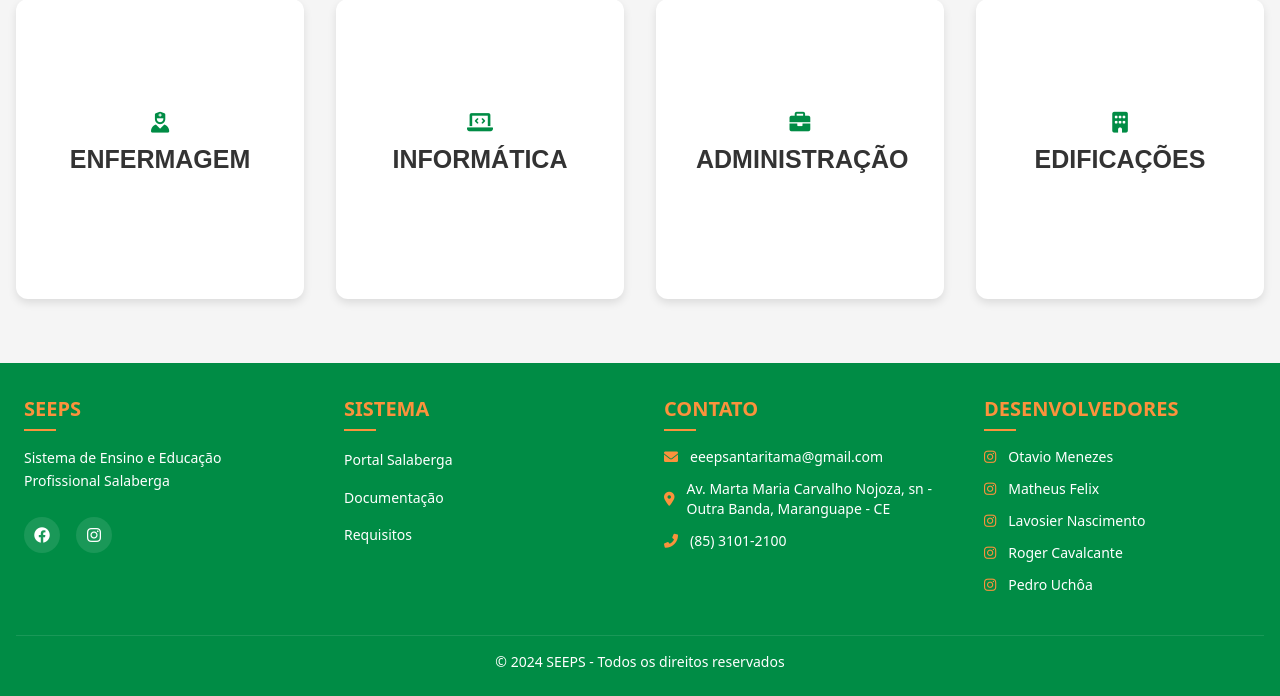
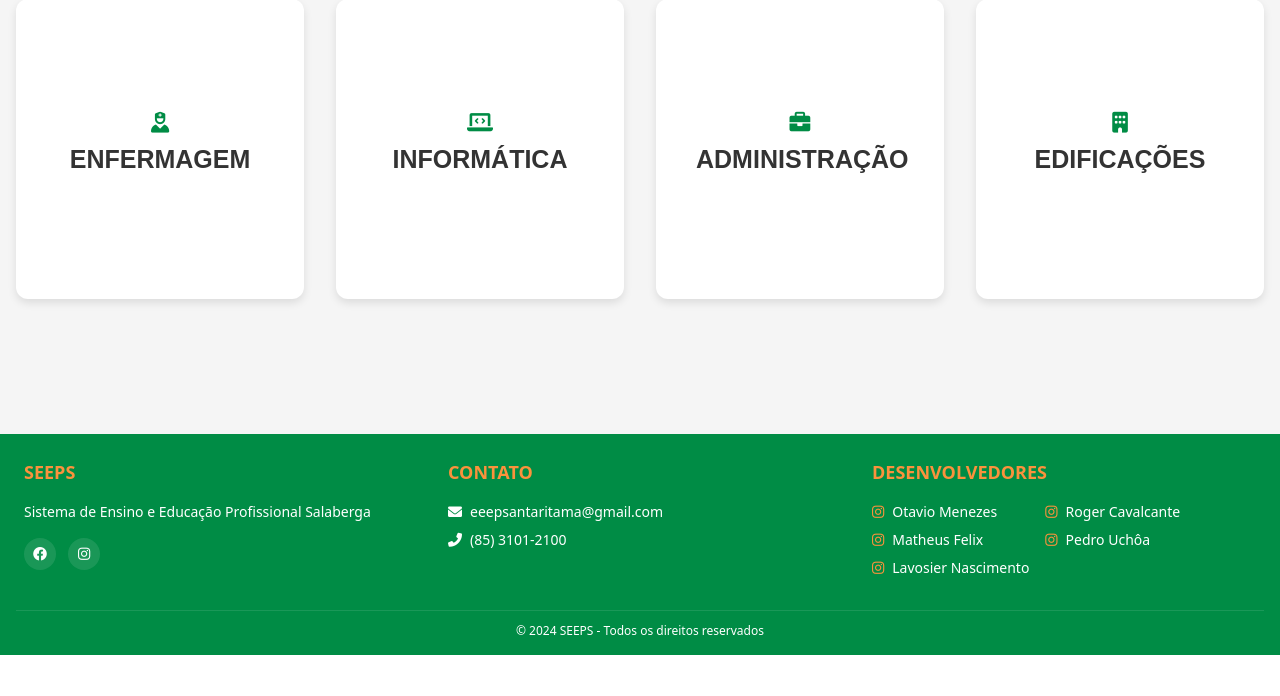
Before and after one commit to teamAreadev/salaberga, a PHP site: page /escola/app/subsystems/seeps2024/index.php in a window 1280 px wide. Shown: the part 145-841 px from the top of the page. After the commit the page ends 800 px from the top, so only its background shows below. Run offline with PHP 8.4, Linux system fonts and the light colour scheme; some libraries are stand-ins or nearby versions.

Commit message:
colocando footer novo e logo atualizada pra png

```diff
--- a/portalsalaberga/app/subsystems/seeps2024/index.php
+++ b/portalsalaberga/app/subsystems/seeps2024/index.php
@@ -11,7 +11,7 @@ if(isset($_SESSION['email'])){
     <meta charset="UTF-8">
     <meta http-equiv="X-UA-Compatible" content="IE=edge">
     <meta name="viewport" content="width=device-width, initial-scale=1.0">
-    <link rel="shortcut icon" href="assets/images/Design sem nome.svg" type="image">
+
     <title>seesp</title>
     <meta name="viewport" content="width=device-width, initial-scale=1.0, maximum-scale=1.0, user-scalable=no">
 <meta name="mobile-web-app-capable" content="yes">
@@ -24,6 +24,8 @@ if(isset($_SESSION['email'])){
     <link href="https://fonts.googleapis.com/css2?family=Roboto:wght@400;500;700&family=Roboto+Condensed:wght@700&display=swap" rel="stylesheet">
     <!-- Google Fonts -->
     <link href="https://fonts.googleapis.com/css2?family=Raleway:wght@400;500;600;700&display=swap" rel="stylesheet">
+
+    <link rel="apple-touch-icon" href="https://i.postimg.cc/05hkk8xc/LOGO-new.png">
 </head>
 
 <script>
@@ -851,67 +853,35 @@ document.querySelectorAll('.course-card a').forEach(link => {
     });
 });
 </script>
-<footer class="text-white font-sans w-full mt-auto py-6" style="background-color: #008C45">
+<footer class="text-white font-sans w-full mt-auto py-4" style="background-color: #008C45">
     <div class="max-w-7xl mx-auto px-4">
-        <div class="grid grid-cols-1 md:grid-cols-2 lg:grid-cols-4 gap-8 mb-8">
+        <div class="grid grid-cols-1 md:grid-cols-2 lg:grid-cols-3 gap-6 mb-6">
             <!-- Identificação Institucional -->
             <div class="p-2">
-                <h4 class="text-orange-400 text-xl font-bold mb-4 relative after:content-[''] after:absolute after:left-0 after:bottom-[-8px] after:w-8 after:h-0.5 after:bg-orange-400 hover:after:w-10 after:transition-all">
-                    SEEPS
-                </h4>
-                <p class="text-sm leading-relaxed mb-4">
-                    Sistema de Ensino e Educação Profissional Salaberga
-                </p>
-                <div class="flex gap-4">
-                    <a aria-label="Visite nossa página no Facebook" target="_blank" rel="noopener noreferrer" href="https://www.facebook.com/groups/salaberga/" class="w-9 h-9 bg-white/10 rounded-full flex items-center justify-center transition-all duration-300 hover:bg-orange-400 hover:-translate-y-1 hover:shadow-lg hover:shadow-orange-400/30">
-                        <i class="fab fa-facebook"></i>
+                <h4 class="text-orange-400 text-lg font-bold mb-3">SEEPS</h4>
+                <p class="text-sm mb-3">Sistema de Ensino e Educação Profissional Salaberga</p>
+                <div class="flex gap-3">
+                    <a aria-label="Facebook" target="_blank" rel="noopener noreferrer" href="https://www.facebook.com/groups/salaberga/"
+                       class="w-8 h-8 bg-white/10 rounded-full flex items-center justify-center hover:bg-orange-400 transition-all">
+                        <i class="fab fa-facebook text-sm"></i>
                     </a>
-                    <a aria-label="Visite nosso perfil no Instagram" target="_blank" rel="noopener noreferrer" href="https://www.instagram.com/eeepsalabergampe/" class="w-9 h-9 bg-white/10 rounded-full flex items-center justify-center transition-all duration-300 hover:bg-orange-400 hover:-translate-y-1 hover:shadow-lg hover:shadow-orange-400/30">
-                        <i class="fab fa-instagram"></i>
+                    <a aria-label="Instagram" target="_blank" rel="noopener noreferrer" href="https://www.instagram.com/eeepsalabergampe/"
+                       class="w-8 h-8 bg-white/10 rounded-full flex items-center justify-center hover:bg-orange-400 transition-all">
+                        <i class="fab fa-instagram text-sm"></i>
                     </a>
                 </div>
             </div>
 
-            <!-- Informações do Sistema -->
-            <div class="p-2">
-                <h4 class="text-orange-400 text-xl font-bold mb-4 relative after:content-[''] after:absolute after:left-0 after:bottom-[-8px] after:w-8 after:h-0.5 after:bg-orange-400 hover:after:w-10 after:transition-all">
-                    SISTEMA
-                </h4>
-                <ul class="space-y-3">
-                    <li>
-                        <a target="_blank" rel="noopener noreferrer" href="https://salaberga.com" class="text-sm relative inline-block transition-all duration-300 hover:text-orange-400 hover:pl-3 before:content-[''] before:absolute before:left-0 before:bottom-[-2px] before:w-0 before:h-0.5 before:bg-orange-400 hover:before:w-full before:transition-all">
-                            Portal Salaberga
-                        </a>
-                    </li>
-                    <li>
-                        <a href="#" class="text-sm relative inline-block transition-all duration-300 hover:text-orange-400 hover:pl-3 before:content-[''] before:absolute before:left-0 before:bottom-[-2px] before:w-0 before:h-0.5 before:bg-orange-400 hover:before:w-full before:transition-all">
-                            Documentação
-                        </a>
-                    </li>
-                    <li>
-                        <a href="#" class="text-sm relative inline-block transition-all duration-300 hover:text-orange-400 hover:pl-3 before:content-[''] before:absolute before:left-0 before:bottom-[-2px] before:w-0 before:h-0.5 before:bg-orange-400 hover:before:w-full before:transition-all">
-                            Requisitos
-                        </a>
-                    </li>
-                </ul>
-            </div>
-
             <!-- Contato -->
             <div class="p-2">
-                <h4 class="text-orange-400 text-xl font-bold mb-4 relative after:content-[''] after:absolute after:left-0 after:bottom-[-8px] after:w-8 after:h-0.5 after:bg-orange-400 hover:after:w-10 after:transition-all">
-                    CONTATO
-                </h4>
-                <div class="space-y-3">
-                    <a class="flex items-center text-sm transition-all duration-300 hover:translate-x-1 group">
-                        <i class="fas fa-envelope text-orange-400 mr-3 transition-all group-hover:scale-110 group-hover:text-orange-400"></i>
+                <h4 class="text-orange-400 text-lg font-bold mb-3">CONTATO</h4>
+                <div class="space-y-2 text-sm">
+                    <a class="flex items-center hover:text-orange-400 transition-colors">
+                        <i class="fas fa-envelope mr-2"></i>
                         eeepsantaritama@gmail.com
                     </a>
-                    <a href="https://www.google.com/maps/place/Escola+Estadual+de+Educa%C3%A7%C3%A3o+Profissional+Salaberga+Torquato+Gomes+de+Matos/@-3.888242,-38.6765803,17z/" target="_blank" rel="noopener noreferrer" class="flex items-center text-sm transition-all duration-300 hover:translate-x-1 group">
-                        <i class="fas fa-map-marker-alt text-orange-400 mr-3 transition-all group-hover:scale-110 group-hover:text-orange-400"></i>
-                        Av. Marta Maria Carvalho Nojoza, sn - Outra Banda, Maranguape - CE
-                    </a>
-                    <a href="tel:+558531012100" class="flex items-center text-sm transition-all duration-300 hover:translate-x-1 group">
-                        <i class="fas fa-phone-alt text-orange-400 mr-3 transition-all group-hover:scale-110 group-hover:text-orange-400"></i>
+                    <a href="tel:+558531012100" class="flex items-center hover:text-orange-400 transition-colors">
+                        <i class="fas fa-phone-alt mr-2"></i>
                         (85) 3101-2100
                     </a>
                 </div>
@@ -919,46 +889,56 @@ document.querySelectorAll('.course-card a').forEach(link => {
 
             <!-- Desenvolvedores -->
             <div class="p-2">
-                <h4 class="text-orange-400 text-xl font-bold mb-4 relative after:content-[''] after:absolute after:left-0 after:bottom-[-8px] after:w-8 after:h-0.5 after:bg-orange-400 hover:after:w-10 after:transition-all">
-                    DESENVOLVEDORES
-                </h4>
-                <ul class="space-y-3">
+                <h4 class="text-orange-400 text-lg font-bold mb-3">DESENVOLVEDORES</h4>
+                <div class="flex gap-4">
+                    <!-- Primeira coluna (3 desenvolvedores) -->
+                    <ul class="space-y-2">
                         <li>
-                        <a href="https://www.instagram.com/otavio.ce/" target="_blank" rel="noopener noreferrer" class="flex items-center text-sm transition-all duration-300 hover:translate-x-1 group">
-                            <i class="fab fa-instagram text-orange-400 mr-3 transition-all group-hover:scale-110"></i>
+                            <a href="https://www.instagram.com/otavio.ce/" target="_blank" rel="noopener noreferrer"
+                               class="flex items-center text-sm hover:text-orange-400 transition-colors">
+                                <i class="fab fa-instagram text-orange-400 mr-2"></i>
                                 Otavio Menezes
                             </a>
                         </li>
                         <li>
-                        <a href="https://www.instagram.com/mth_fl/" target="_blank" rel="noopener noreferrer" class="flex items-center text-sm transition-all duration-300 hover:translate-x-1 group">
-                            <i class="fab fa-instagram text-orange-400 mr-3 transition-all group-hover:scale-110"></i>
+                            <a href="https://www.instagram.com/mth_fl/" target="_blank" rel="noopener noreferrer"
+                               class="flex items-center text-sm hover:text-orange-400 transition-colors">
+                                <i class="fab fa-instagram text-orange-400 mr-2"></i>
                                 Matheus Felix
                             </a>
                         </li>
                         <li>
-                        <a href="https://www.instagram.com/lvnas._/" target="_blank" rel="noopener noreferrer" class="flex items-center text-sm transition-all duration-300 hover:translate-x-1 group">
-                            <i class="fab fa-instagram text-orange-400 mr-3 transition-all group-hover:scale-110"></i>
+                            <a href="https://www.instagram.com/lvnas._/" target="_blank" rel="noopener noreferrer"
+                               class="flex items-center text-sm hover:text-orange-400 transition-colors">
+                                <i class="fab fa-instagram text-orange-400 mr-2"></i>
                                 Lavosier Nascimento
                             </a>
                         </li>
+                    </ul>
+
+                    <!-- Segunda coluna (2 desenvolvedores) -->
+                    <ul class="space-y-2">
                         <li>
-                        <a href="https://www.instagram.com/rogercavalcantetz/" target="_blank" rel="noopener noreferrer" class="flex items-center text-sm transition-all duration-300 hover:translate-x-1 group">
-                            <i class="fab fa-instagram text-orange-400 mr-3 transition-all group-hover:scale-110"></i>
+                            <a href="https://www.instagram.com/rogercavalcantetz/" target="_blank" rel="noopener noreferrer"
+                               class="flex items-center text-sm hover:text-orange-400 transition-colors">
+                                <i class="fab fa-instagram text-orange-400 mr-2"></i>
                                 Roger Cavalcante
                             </a>
                         </li>
                         <li>
-                        <a href="https://www.instagram.com/p_.uchoa/" target="_blank" rel="noopener noreferrer" class="flex items-center text-sm transition-all duration-300 hover:translate-x-1 group">
-                            <i class="fab fa-instagram text-orange-400 mr-3 transition-all group-hover:scale-110"></i>
+                            <a href="https://www.instagram.com/p_.uchoa/" target="_blank" rel="noopener noreferrer"
+                               class="flex items-center text-sm hover:text-orange-400 transition-colors">
+                                <i class="fab fa-instagram text-orange-400 mr-2"></i>
                                 Pedro Uchôa
                             </a>
                         </li>
                     </ul>
                 </div>
             </div>
+        </div>
 
         <!-- Copyright -->
-        <div class="border-t border-white/10 pt-4 text-center text-sm">
+        <div class="border-t border-white/10 pt-3 text-center text-xs">
             <p>&copy; 2024 SEEPS - Todos os direitos reservados</p>
         </div>
     </div>
```
Also changed, not shown: portalsalaberga/app/subsystems/seeps2024/assets/images/Design sem nome.svg (deleted), portalsalaberga/app/subsystems/seeps2024/assets/images/logo.png (added). Lines whose indentation alone changed are shown as unchanged.
